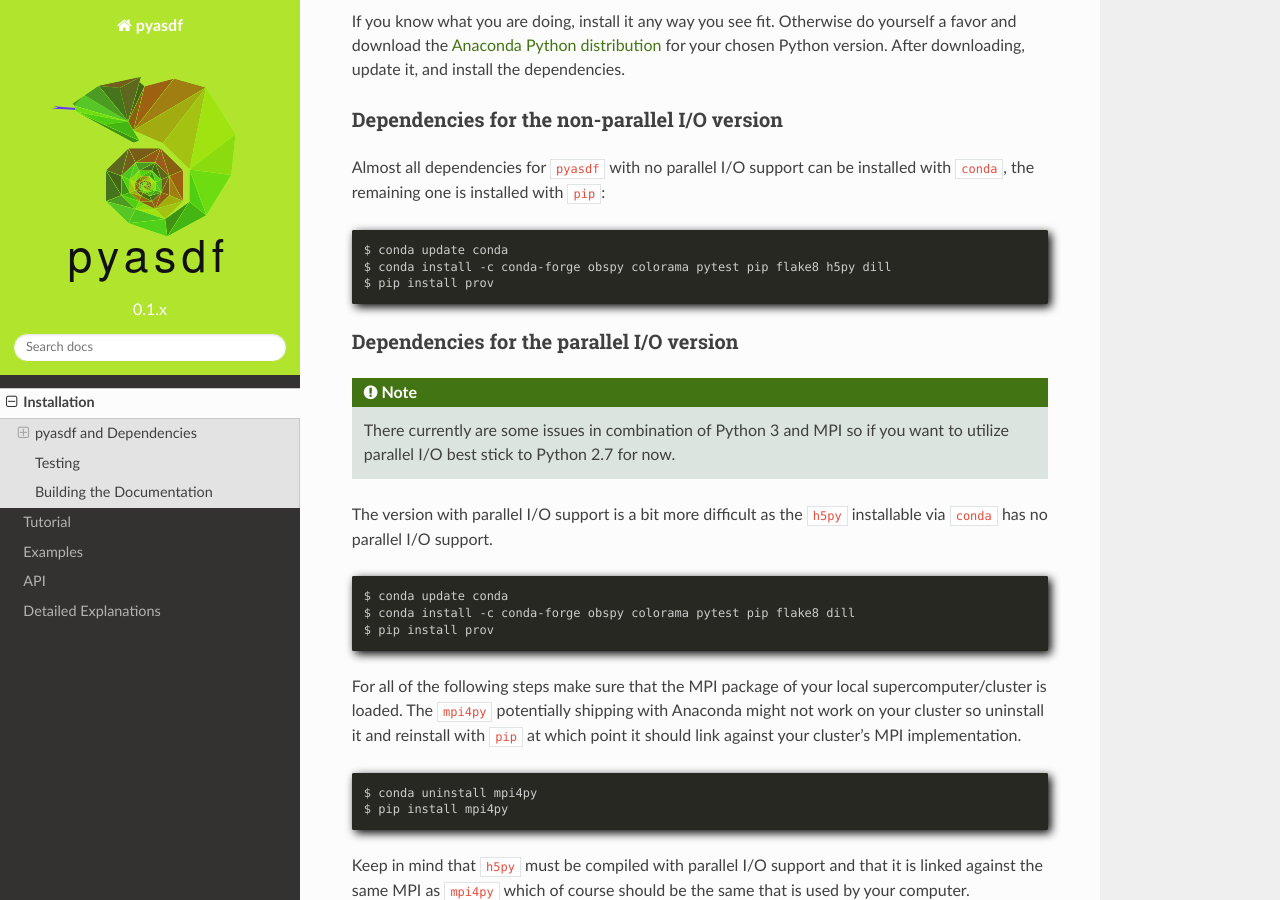
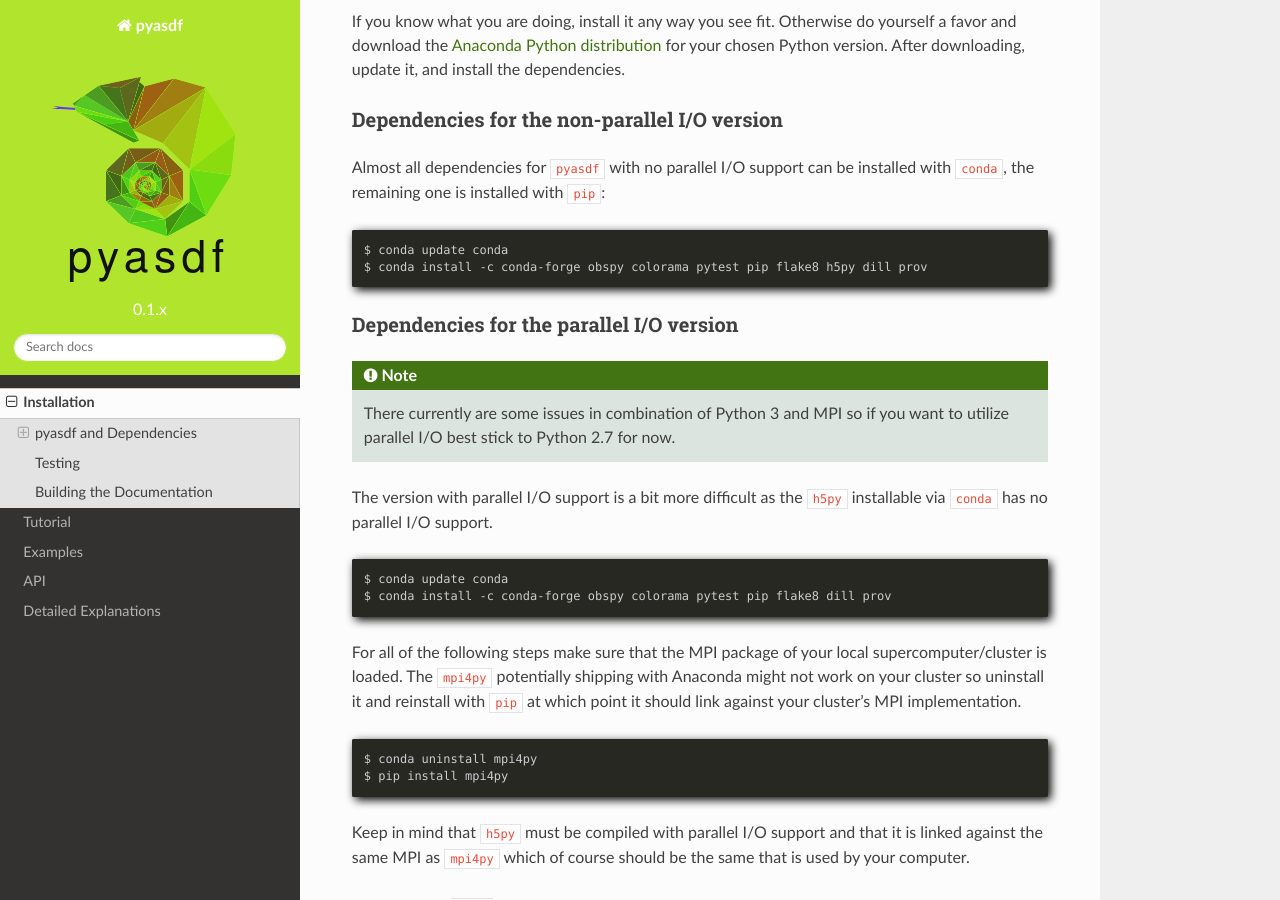
Before and after one commit to SeismicData/pyasdf, a Sphinx documentation site: the page built from doc/installation.rst, in a window 1280 px wide and 900 px high, scrolled down 330 px. Built offline with Sphinx 7.4.7 and the Read the Docs theme 2.0.0, drawn with Linux system fonts in a browser that asks for light colours.

Commit message:
prov is now in conda-forge

```diff
--- a/doc/installation.rst
+++ b/doc/installation.rst
@@ -26,8 +26,7 @@ installed with ``conda``, the remaining one is installed with ``pip``:
 .. code-block:: bash
 
     $ conda update conda
-    $ conda install -c conda-forge obspy colorama pytest pip flake8 h5py dill
-    $ pip install prov
+    $ conda install -c conda-forge obspy colorama pytest pip flake8 h5py dill prov
 
 
 Dependencies for the parallel I/O version
@@ -45,8 +44,7 @@ installable via ``conda`` has no parallel I/O support.
 .. code-block:: bash
 
     $ conda update conda
-    $ conda install -c conda-forge obspy colorama pytest pip flake8 dill
-    $ pip install prov
+    $ conda install -c conda-forge obspy colorama pytest pip flake8 dill prov
 
 
 For all of the following steps make sure that the MPI package of your local
```
